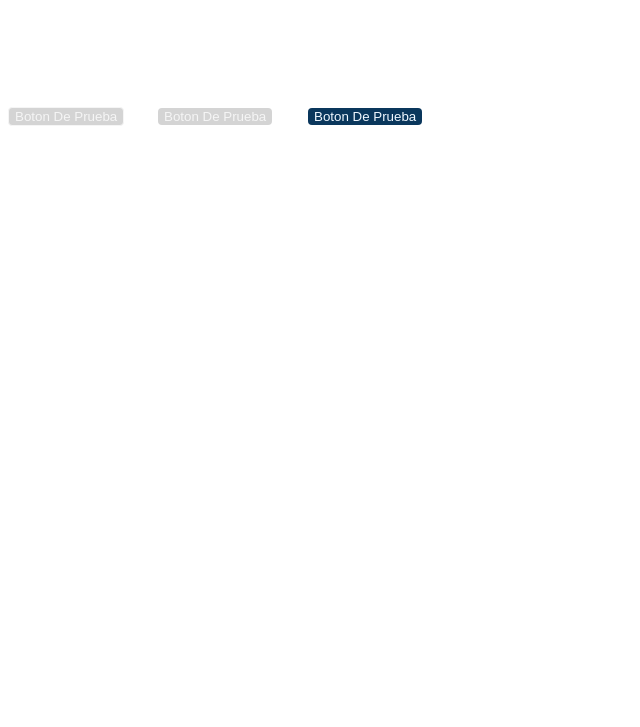
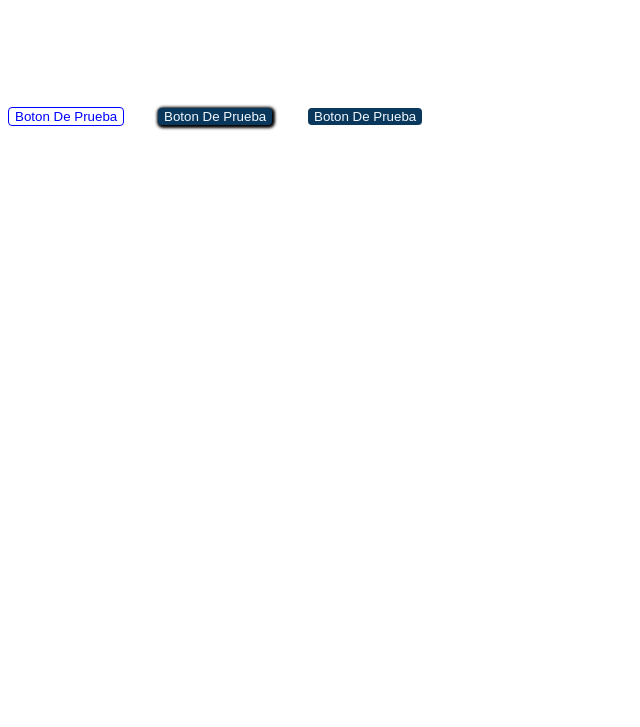
Before and after one commit to mario1029/Componentes-Visuales, a plain HTML site: page index.html in a window 1280 px wide. Shown: the part 73-800 px from the top of the page, without its empty margins (0-640 px from the left). Drawn offline with Linux system fonts and the light colour scheme.

Commit message:
arreglo de bugs

```diff
--- a/button/Button.js
+++ b/button/Button.js
@@ -22,7 +22,7 @@ class Button extends VisualComponent {
     }
 
     setDisabled(valor){
-        this.button.setAttribute("disabled",valor)
+        this.button.disabled=valor
     }
 
 }
--- a/css/button.css
+++ b/css/button.css
@@ -1,3 +1,4 @@
+/*variables*/
 :root{
     --button-color-1: rgb(10, 55, 92);
     --button-color-2:white;
@@ -5,11 +6,10 @@
     --font-color-2:blue;
 }
 
-/*Para que no afecte a los botones que no sean del componente*/
-button.ButtonBig,button.ButtonBasic,button.ButtonMargen{
-    /*para tomar los valores del div, pero no me gusta como queda
-    width: inherit;
-    height: inherit; */
+.ButtonBig,.ButtonBasic,.ButtonMargen{
+    /*para tomar los valores del div, pero no me gusta como queda*/
+    /* width: inherit; o width: 100%;
+    height: inherit; o height:100%; */
     border-radius: 4px;
     text-transform: capitalize;
     transition: 1.25s;
@@ -67,9 +67,8 @@ button.ButtonBig,button.ButtonBasic,button.ButtonMargen{
 }
 
 /*Disabled*/
-button:disabled{
+.ButtonBig:disabled,.ButtonBasic:disabled,.ButtonMargen:disabled{
     pointer-events: none;
-    cursor: not-allowed;
     color:whitesmoke;
     background-color: rgb(212, 212, 212);
     box-shadow: none;
--- a/prueba.js
+++ b/prueba.js
@@ -13,7 +13,7 @@ button.setText("boton de prueba");
 button.setMouseOver(()=>{
     console.log("hola");
 })
-button.setDisabled("true");
+button.setDisabled(false);
 button.appendBody();
 
 button2.draw();
@@ -22,7 +22,7 @@ console.log(button.position);
 button2.setDimension(200, 100);
 console.log(button.dimension);
 button2.setText("boton de prueba");
-//button2.setDisabled("true");
+//button2.setDisabled(true);
 button2.appendBody();
 
 button3.draw();
@@ -31,5 +31,5 @@ console.log(button.position);
 button3.setDimension(200, 100);
 console.log(button.dimension);
 button3.setText("boton de prueba");
-button2.setDisabled("true");
+//button3.setDisabled(true);
 button3.appendBody();
```
